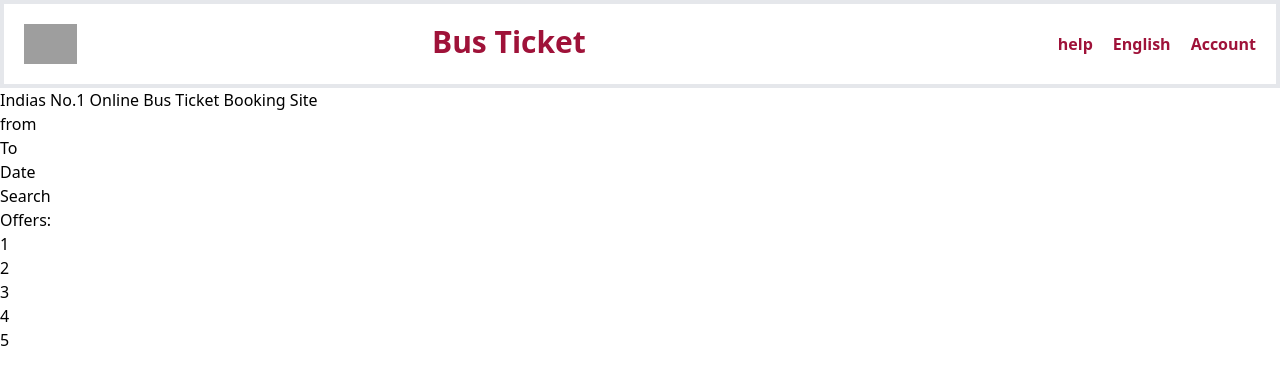
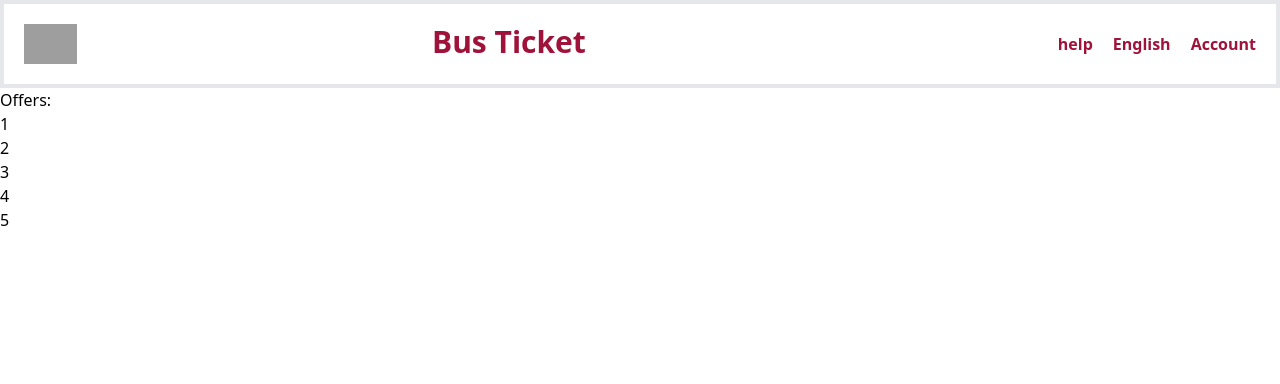
Before and after one commit to mahiboobnadaf/RedBus-Clone, a React (Create React App) app in the folder redbus-app/: page / in a window 1280 px wide. Shown: the top 384 px of the page. Built offline with nearby package versions, Linux system fonts and the light colour scheme; grey boxes are pictures that could not be loaded.

Commit message:
header skeleton 2

```diff
--- a/redbus-app/src/App.js
+++ b/redbus-app/src/App.js
@@ -1,5 +1,3 @@
-import './App.css';
-
 function App() {
   return (
     <>
@@ -15,31 +13,7 @@ function App() {
             <div>English</div>
             <div>Account</div>
           </div>
-
         </header>
-
-        <div>
-          <div>
-            Indias No.1 Online Bus Ticket Booking Site
-          </div>
-          <div>
-            <div>from</div>
-            <div>To</div>
-            <div>Date</div>
-            <div>Search</div>
-          </div>
-
-        </div>
-        <div>
-          Offers:
-          <div>
-            <div>1</div>
-            <div>2</div>
-            <div>3</div>
-            <div>4</div>
-            <div>5</div>
-          </div>
-        </div>
       </div>
     </>
   );
--- /dev/null
+++ b/redbus-app/src/Mainbody.js
@@ -0,0 +1,18 @@
+function Mainbody(){
+    return
+(
+    <div>
+        <div>
+        Indias No.1 Online Bus Ticket Booking Site
+        </div>
+        <div>
+            <div>from</div>
+            <div>To</div>
+            <div>Date</div>
+            <div>Search</div>
+        </div>
+    </div>
+)
+}
+
+export default Mainbody;
--- /dev/null
+++ b/redbus-app/src/Offers.js
@@ -0,0 +1,16 @@
+function Offers(){
+    return (
+        <div>
+          Offers:
+          <div>
+            <div>1</div>
+            <div>2</div>
+            <div>3</div>
+            <div>4</div>
+            <div>5</div>
+          </div>
+        </div>
+    )
+}
+
+export default Offers;
--- a/redbus-app/src/index.js
+++ b/redbus-app/src/index.js
@@ -2,10 +2,14 @@ import React from 'react';
 import ReactDOM from 'react-dom/client';
 import './index.css';
 import App from './App';
+import Mainbody from './Mainbody';
+import Offers from './Offers';
 
 const root = ReactDOM.createRoot(document.getElementById('root'));
 root.render(
   <React.StrictMode>
     <App />
+    <Mainbody />
+    <Offers />
   </React.StrictMode>
 );
```
Also changed, not shown: redbus-app/src/App.css (deleted).
